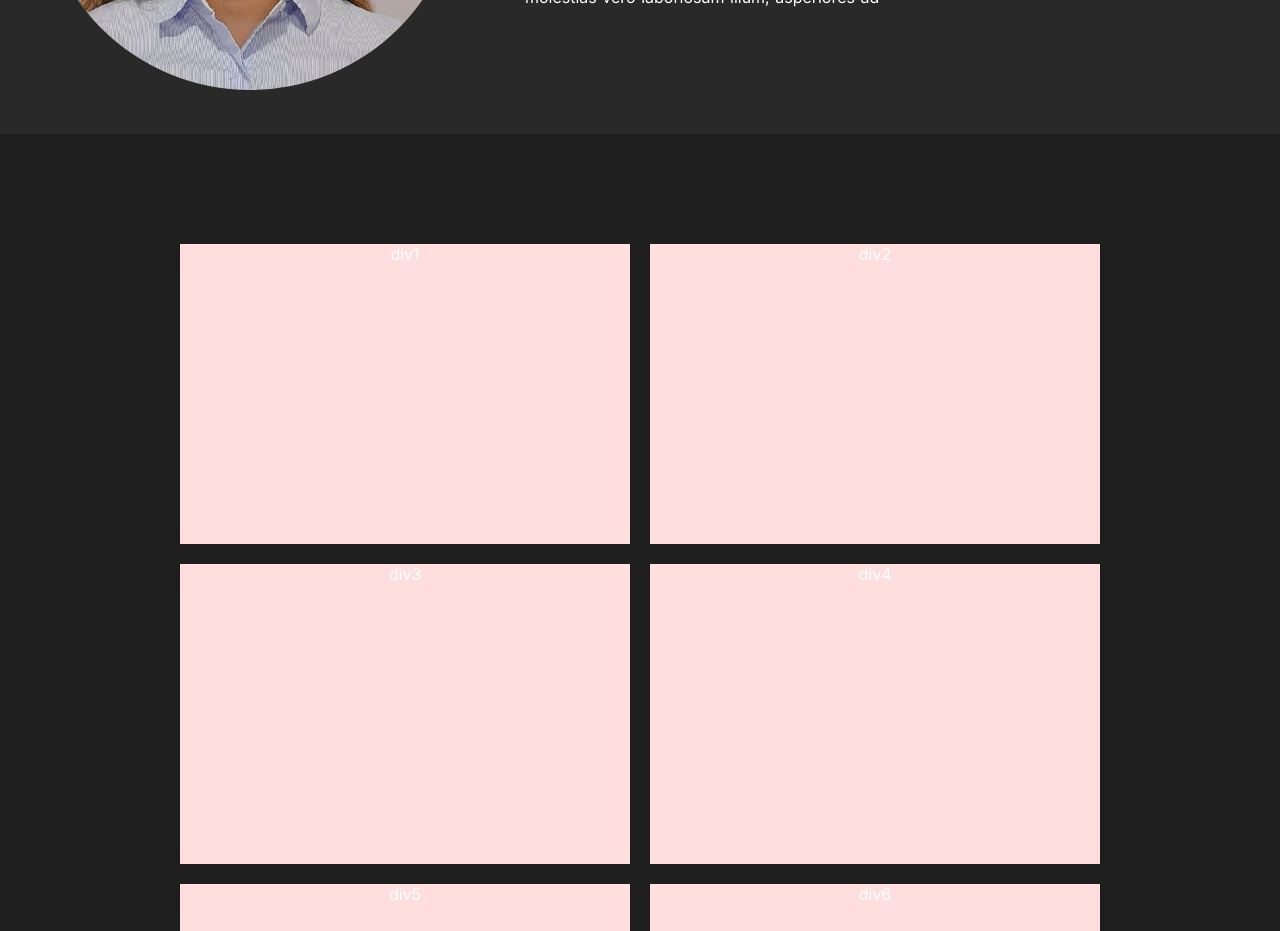
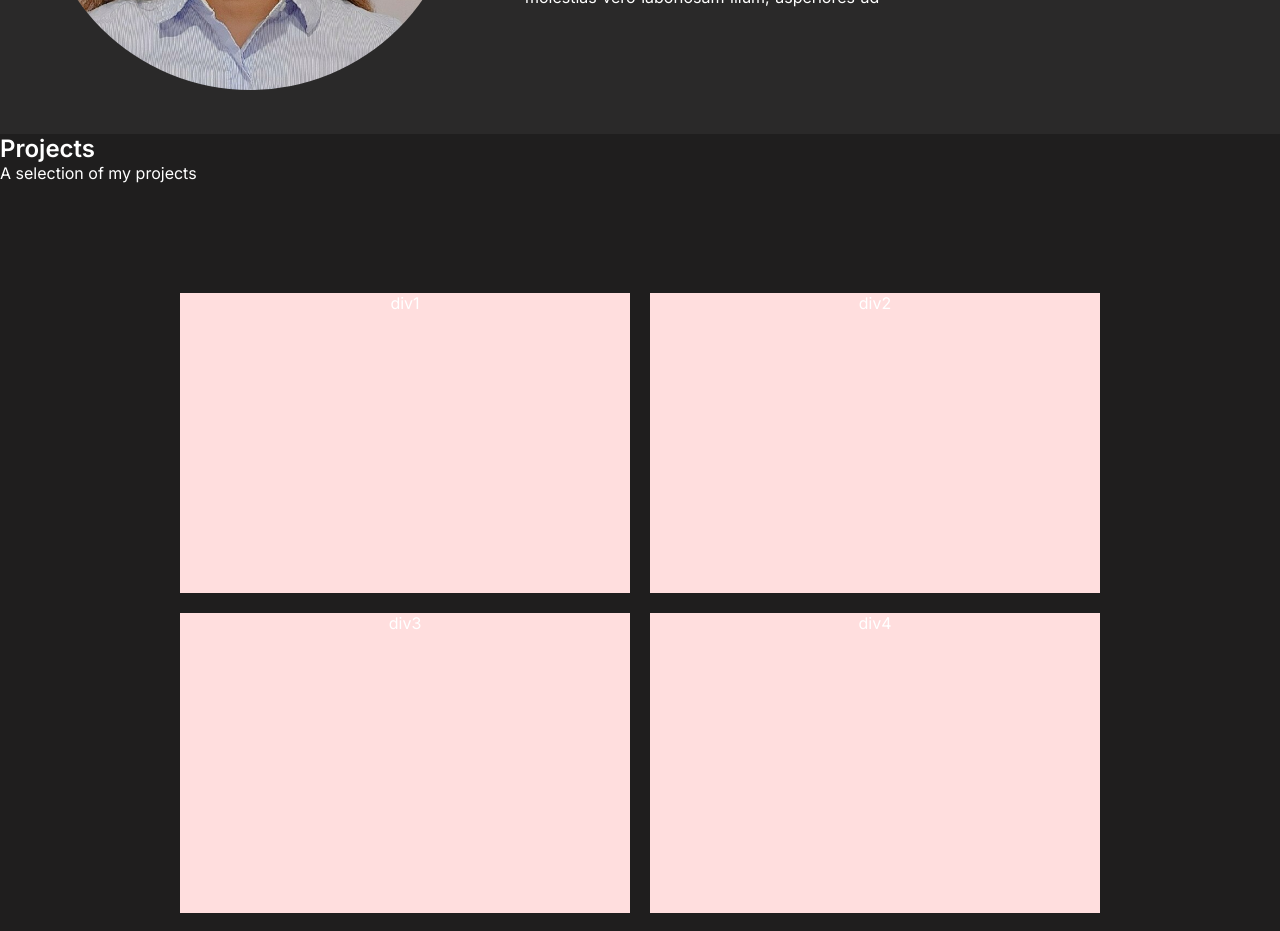
Before and after one commit to Jasminvillatoro/Jasmin-Portfolio, a React (Create React App) app: page / in a window 1280 px wide. Shown: the part 1240-2171 px from the top of the page. Built offline with nearby package versions, Linux system fonts and the light colour scheme.

Commit message:
setup ideal for project

```diff
--- a/src/components/Projects.js
+++ b/src/components/Projects.js
@@ -1,6 +1,8 @@
 const Projects = () => {
   return (
     <section>
+      <h1>Projects</h1>
+      <p>A selection of my projects</p>
       <div className="projects--container">
         <div>div1</div>
         <div>div2</div>
```
